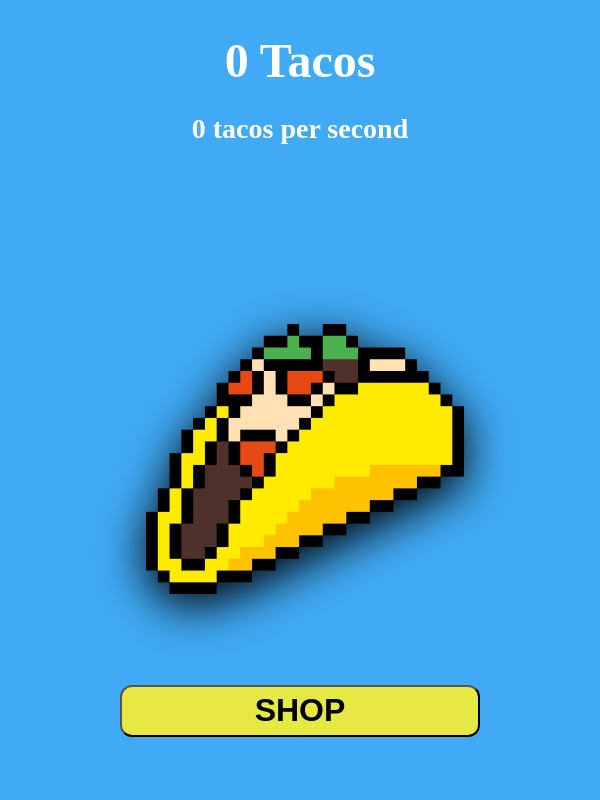
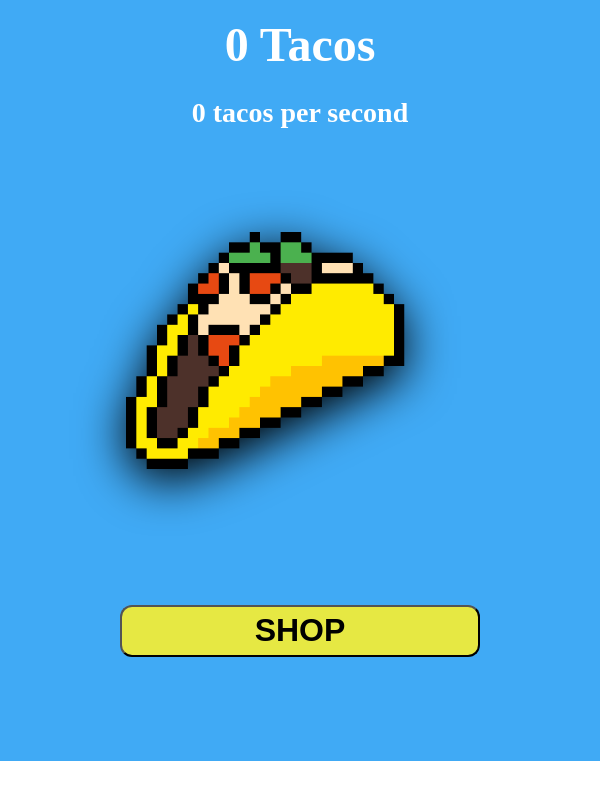
Before and after one commit to Thee-Dust/Taco-Tapper, a React (Create React App) app: page / in a window 600 px wide. Shown: the part 946-1746 px from the top of the page. After the commit the page ends 1707 px from the top, so only its background shows below. Built offline with nearby package versions, Linux system fonts and the light colour scheme.

Commit message:
Make game gomponent responsive design

```diff
--- a/src/Components/Game/Game.scss
+++ b/src/Components/Game/Game.scss
@@ -31,15 +31,15 @@
 
 .taco-button {
 	position: absolute;
-	left: 50%;
-	top: 50%;
+	left: 15%;
+	top: 25%;
 	width: $baseSize * 50;
 	height: $baseSize * 50;
 	background: none;
 	border: none;
 	cursor: pointer;
-	margin-top: $baseSize * 5;
-	transform: translate(-50%, -50%);
+
+	// transform: translate(-50%, -50%);
 
 	&:active {
 		animation: bounce .5s ease-in-out;
@@ -101,14 +101,26 @@
 
 
 /*~~~~~~Media Queries~~~~~~*/
-@media screen and (min-width: 800px) and (max-width: 1200px) {
+@media screen and (min-width: 950px) and (max-width: 1100px) {
 	.taco-button {
-		width: $baseSize * 45;
-		height: $baseSize * 45;
+		width: $baseSize * 43;
+		height: $baseSize * 43;
 	}
 
 	.taco-img {
-		width: $baseSize * 45;
+		width: $baseSize * 43;
+	}
+}
+
+@media screen and (min-width: 800px) and (max-width: 950px) {
+	.taco-button {
+		left: 10%;
+		width: $baseSize * 40;
+		height: $baseSize * 40;
+	}
+
+	.taco-img {
+		width: $baseSize * 40;
 	}
 }
 
@@ -118,6 +130,7 @@
 	}
 
 	.taco-button {
+		left: 25%;
 		width: $baseSize * 40;
 		height: $baseSize * 40;
 	}
@@ -130,3 +143,44 @@
 		display: block;
 	}
 }
+@media screen and (min-width: 400px) and (max-width: 600px) {
+	.taco-tapper {
+		width: 100%;
+	}
+
+	.taco-button {
+		left: 20%;
+		top: 30%;
+		width: $baseSize * 35;
+		height: $baseSize * 35;
+	}
+
+	.taco-img {
+		width: $baseSize * 35;
+	}
+
+	.shop-btn {
+		display: block;
+	}
+}
+
+@media screen and (max-width: 400px) {
+	.taco-tapper {
+		width: 100%;
+	}
+
+	.taco-button {
+		left: 10%;
+		top: 30%;
+		width: $baseSize * 30;
+		height: $baseSize * 30;
+	}
+
+	.taco-img {
+		width: $baseSize * 30;
+	}
+
+	.shop-btn {
+		display: block;
+	}
+}
--- a/src/Components/GameContainer/GameContainer.scss
+++ b/src/Components/GameContainer/GameContainer.scss
@@ -11,5 +11,6 @@
 	.game {
 		display: block;
 		overflow: hidden;
+		height: $baseSize * 98;
 	}
 }
--- a/src/Components/Header/Header.scss
+++ b/src/Components/Header/Header.scss
@@ -4,7 +4,6 @@ header {
 	background-color: $headerColor;
 	height: $baseSize * 10;
 	border-bottom: $baseSize solid #FFF;
-	;
 	display: flex;
 	align-items: center;
 	justify-content: center;
@@ -14,3 +13,14 @@ header {
 		margin: 0;
 	}
 }
+
+/*~~~~~~Media Queries~~~~~~*/
+@media screen and (max-width: 800px) {
+	header {
+		height: $baseSize * 8;
+
+		h1 {
+			font-size: $baseSize * 6;
+		}
+	}
+}
```
